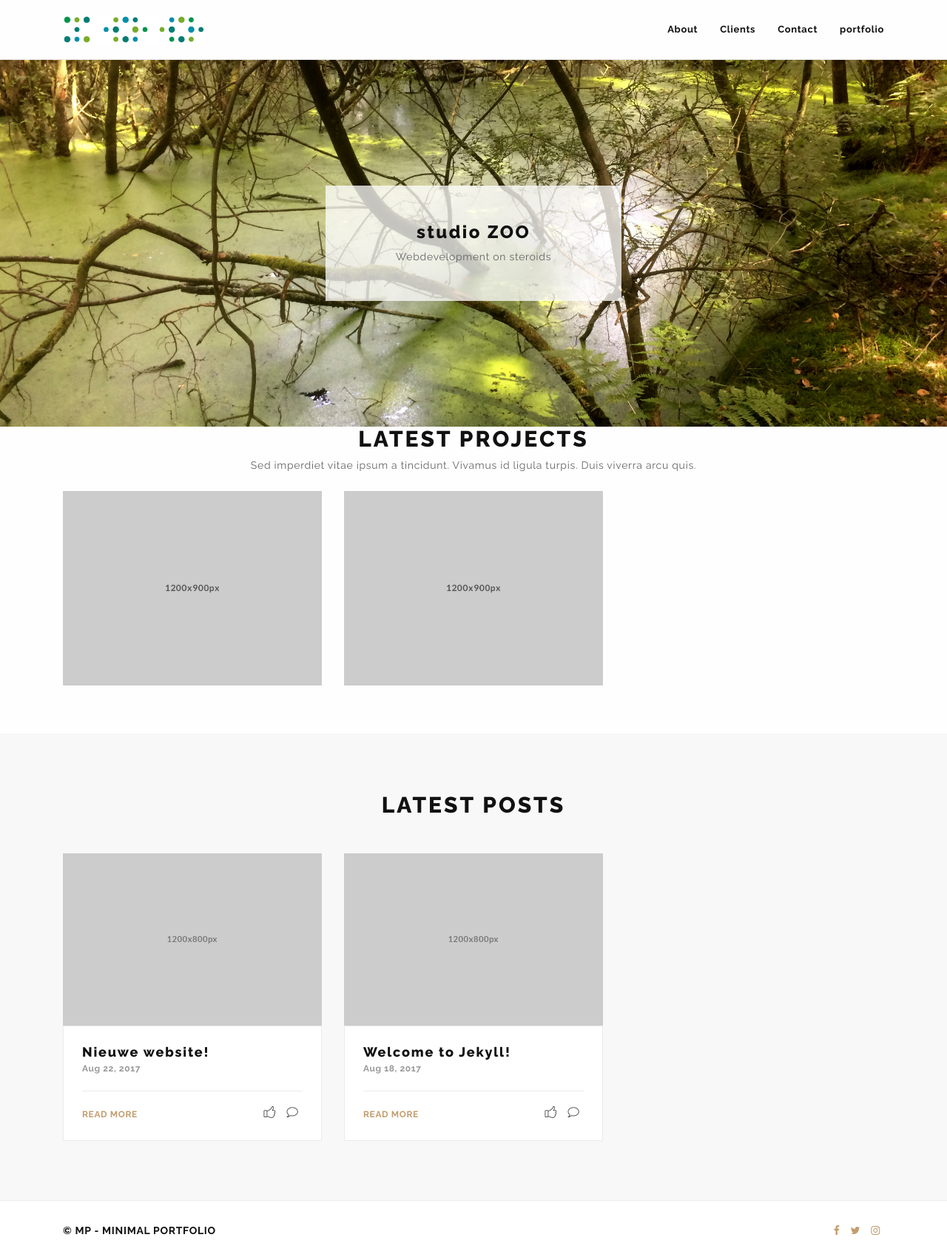
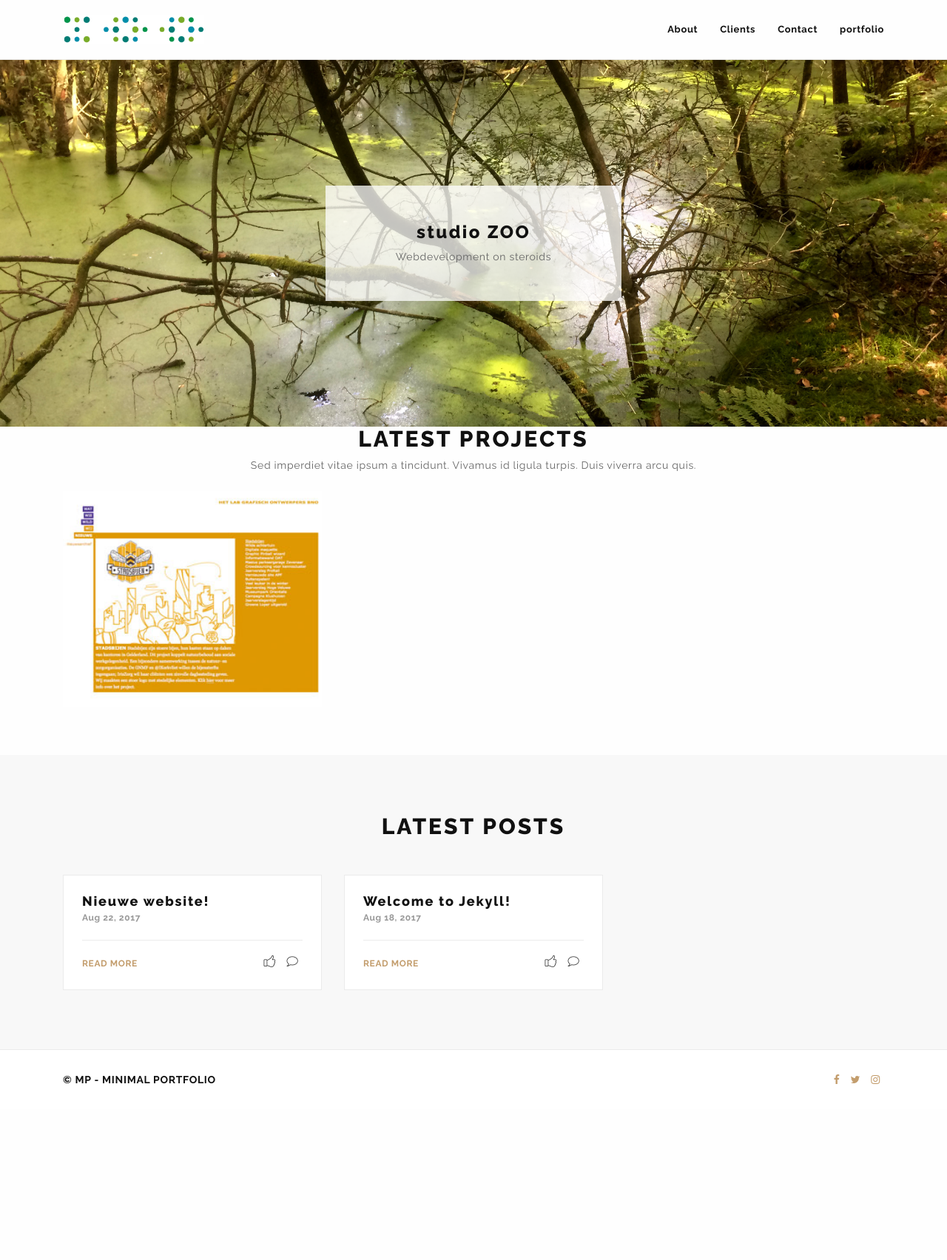
Before and after one commit to ronniestevens/ronniestevens.github.io, a Jekyll site: the page built from index.html, in a window 1280 px wide. Shown: the whole page at 74% size. Built offline with Jekyll 4.4.1, drawn with Linux system fonts in a browser that asks for light colours; after the commit the page ends 1500 px from its top, so only the background shows below that.

Commit message:
tuning portfolio

```diff
--- a/_includes/header.html
+++ b/_includes/header.html
@@ -30,15 +30,6 @@
     {% endif %}
     <!-- / nav -->
 
-    <!-- header-banner -->
-    <div id="header-banner" class="demo-1">
-        <div class="banner-content text-center">
-            <div class="banner-info">
-                <h1>studio ZOO</h1>
-                <p>Webdevelopment on steroids</p>
-            </div><!-- / banner-info -->
-        </div><!-- / banner-content -->
-    </div>
-    <!-- / header-banner -->
+
 </header>
 <!-- / header -->
--- a/_layouts/home.html
+++ b/_layouts/home.html
@@ -1,7 +1,16 @@
 ---
 layout: default
 ---
-
+ <!-- header-banner -->
+    <div id="header-banner" class="demo-1">
+        <div class="banner-content text-center">
+            <div class="banner-info">
+                <h1>studio ZOO</h1>
+                <p>Webdevelopment on steroids</p>
+            </div><!-- / banner-info -->
+        </div><!-- / banner-content -->
+    </div>
+    <!-- / header-banner -->
 <section id="portfolio">
     <div class="container">
  <div class="page-header no-margin text-center">
@@ -18,7 +27,7 @@ layout: default
                 <div class="img-bg-color primary">
                     <a href="{{ item.url }}" class="project-link"></a>
                     <!-- / project-link -->
-                    <img src="/assets/images/project.jpg" alt="">
+                    <img src="{{ item.image_path }}" alt="">
                     <!-- / project-image -->
 
                     <!-- project-hover-tools -->
@@ -26,7 +35,7 @@ layout: default
                         <a href="{{ item.url }}" class="view-btn">
                             <i class="lnr lnr-eye"></i>
                         </a>
-                        <a href="/assets/images/project.jpg" class="open-gallery">
+                        <a href="{{ item.image_path }}" class="open-gallery">
                             <i class="lnr lnr-frame-expand"></i>
                         </a>
                     </div><!-- / project-hover-tools -->
@@ -34,7 +43,7 @@ layout: default
                     <!-- project-details -->
                     <div class="project-details">
                         <h5 class="project-title">{{ item.title }}</h5>
-                        <p class="skill">SKILLS</p>
+                        <p class="skill">{{ item.skills }}</p>
                     </div><!-- / project-details -->
                 </div><!-- / img-bg-color -->
             </li>
@@ -63,7 +72,7 @@ layout: default
             <!-- post-block -->
             <div class="col-sm-4">
                 <div class="post-block">
-                    <a href="{{ post.url | relative_url }}"><img src="/assets/images/post-img.jpg" alt=""></a>
+                    <a href="{{ post.url | relative_url }}"><img src="{{ post.image_path }}" alt=""></a>
                     <div class="small-post-text">
                         <h5><a href="{{ post.url | relative_url }}">{{ post.title | escape }}</a></h5>
                         <p class="small-post-meta">{{ post.date | date: date_format }}</p>
--- a/_layouts/portfolio.html
+++ b/_layouts/portfolio.html
@@ -38,7 +38,7 @@ layout: page
                     </div><!-- / project-info -->
 
                     <div class="info-buttons">
-                        <a href="{{ page.clienturl }}" class="btn btn-primary-filled"><i class="lnr lnr-eye"></i><span> View Demo</span></a>
+                        <a href="{{ page.clienturl }}" class="btn btn-primary-filled"><i class="lnr lnr-eye"></i><span> Bekijk live site</span></a>
                         <a href="contact.html" class="btn btn-default-filled"><i class="lnr lnr-phone-handset"></i><span> Contact</span></a>
                     </div><!-- / info-buttons -->
 
--- a/_portfolio/hetlab.html
+++ b/_portfolio/hetlab.html
@@ -3,7 +3,7 @@ layout: portfolio
 title: Het Lab
 client: Het Lab grafisch ontwerpers BNO
 type: portfolio
-image_path: /assets/img/hetlab_tn.jpg
+image_path: /assets/images/hetlab_tn.jpg
 clienturl: http://www.hetlab.nl
 skills: Django, Python, CMS
 year: 2017
```
Also changed, not shown: s3_website.yml (deleted, +0 -68 lines), 1 other file.
